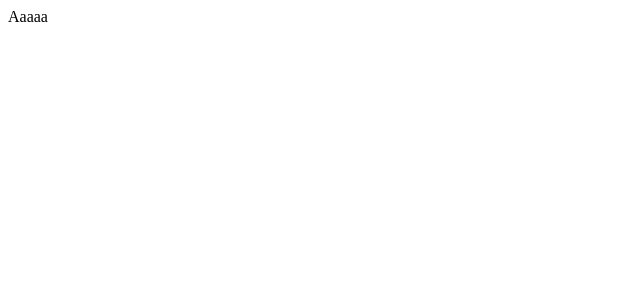
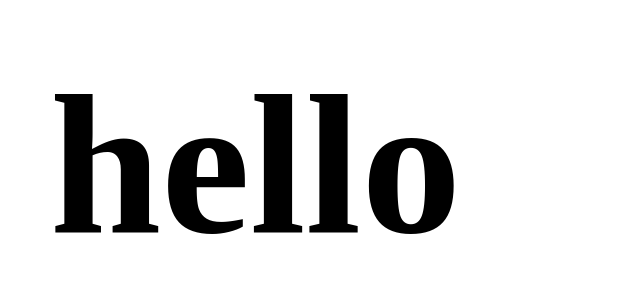
Before and after one commit to seahjj/1008_study, a plain HTML site: page index.html in a window 1280 px wide. Shown: the whole page, without its empty margins (0-640 px from the left). Drawn offline with Linux system fonts and the light colour scheme.

Commit message:
Add files via upload

```diff
--- a/index.html
+++ b/index.html
@@ -1,8 +1,27 @@
 <!DOCTYPE html>
 <html lang="ko">
     <head>
+        <title>HTML연습</title>
+        <style>
+            .emoji {
+                position:absolute;
+                font-weight:900;
+                font-size: 150pt;
+                left:50px;
+                top:50px;
+                transition-duration: 1s;
+                transition-timing-function: ease;
+                transition-delay: 0s;
+            }
+            .emoji:hover {
+                transform:translate(50px, 50px) rotate(180deg) ;
+                font-weight:100;
+            }
+        </style>
     </head>
     <body>
-        Aaaaa
+        <div class="emoji">hello</div>
+
+        <!--img class = "emoji" src = "smile.png" onClick="hoho();"-->
     </body>
 </html>
```
